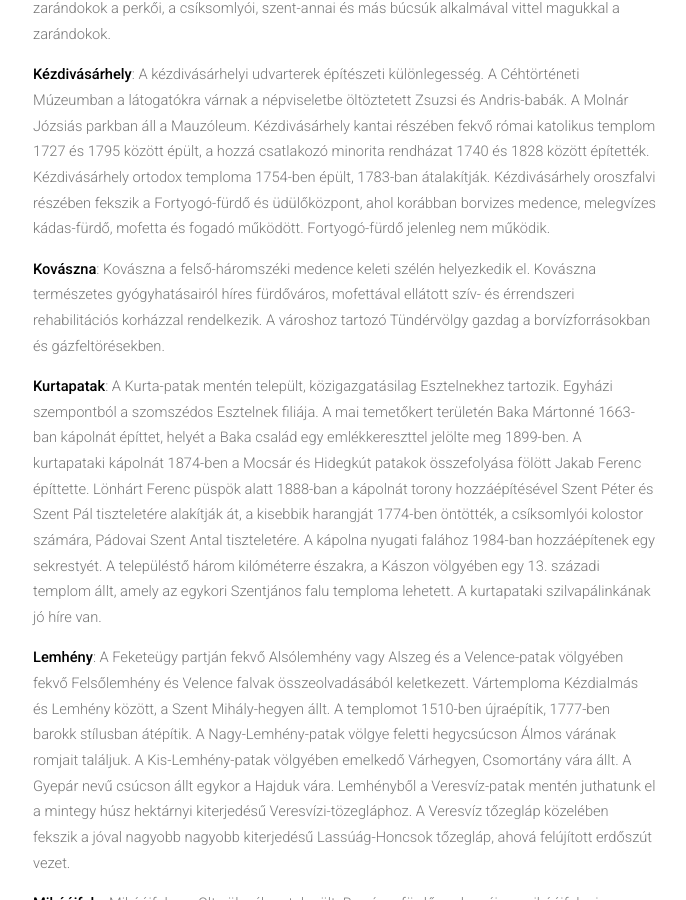
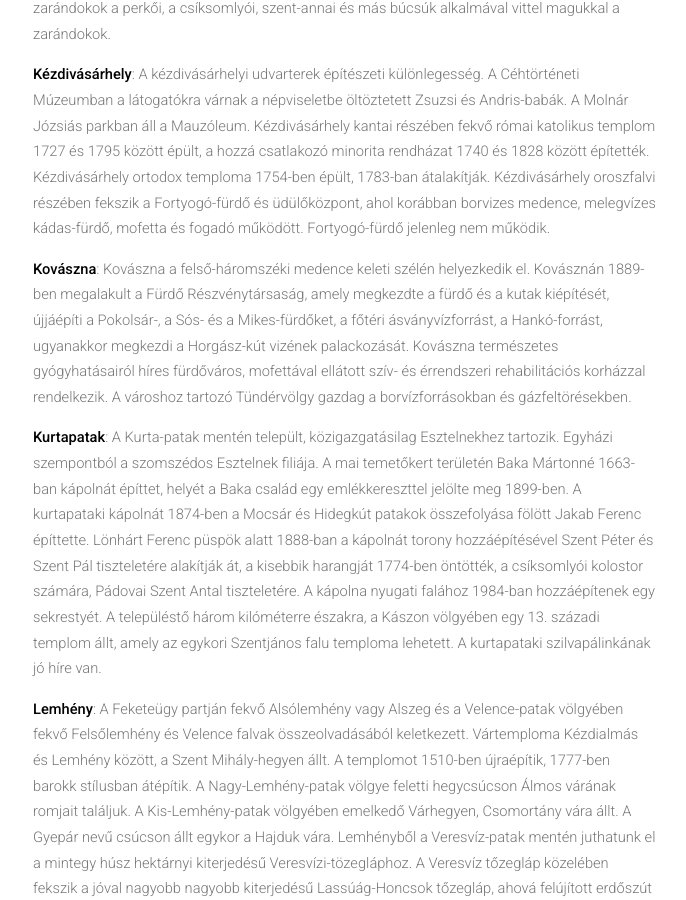
Before and after one commit to siculia/siculia.github.io, a Jekyll site: the page built from siculia-haromszek.html, in a window 1280 px wide and 900 px high, scrolled down 4784 px. Shown: the whole window, without its empty margins (127-813 px from the left). Built offline with Jekyll 4.4.1, drawn with Linux system fonts in a browser that asks for light colours; nearby versions of some CDN libraries; library files that are not in the unit come from our copies.

Commit message:
Kovászna

```diff
--- a/siculia-haromszek.html
+++ b/siculia-haromszek.html
@@ -59,8 +59,8 @@ layout: default
 							<p style="text-align: left;"><b>Kézdikővár</b>: Kézdikővár a Peselnek pataka mentén, a Háromszéki-medence peremén fekszik. Kővár római katolikus templomerődjét 1825-ben építették fel. A település régebben a Céklás-patak völgyében terült el. A Kővártól északkeletre húzódó Szárazpataki-völgyben több kénes forrás ismert. A Kővári-patak völgyében van a kénes vízű Büdös-kút. A Kászon-patak teraszán vannak az Erzsébet-vár, másként Poly-vár romjai, közelében az Erzsébet kútja.</p>
 							<p style="text-align: left;"><b>Kiskászon</b>: A Kászon-patak völgyében, a Perkő-hegy nyugati oldalán fekszik. Kiskászonon keresztül haladt át az országút, amely összeköttetést biztosított Kászonszékkel és ezen keresztül Csíkszékkel. A Kiskászon környékén álló, azóta eltűnt Szent János nevezetű településről az 1584-ből származó leírás adott hírt. A hagyomány szerint a tatárok által elpusztított Szent János településről a lakók Polyánba költöztek. Római katolikus teploma egy lakóház átalakításából jön létre 1978-1984 között. A sepsiszentgyörgyi Székely Nemzeti Múzeum részekénet 1996-ban létrejön a Bucsújárók emlékháza, itt őrzik azokat az emlékeket, búcsújáró zászlókat, csengettyűket, kegytárgyakat, szobrokat, énekes és imakönyveket, feszületeket, amelyeket a zarándokok a perkői, a csíksomlyói, szent-annai és más búcsúk alkalmával vittel magukkal a zarándokok.</p>
 							<p style="text-align: left;"><b>Kézdivásárhely</b>: A kézdivásárhelyi udvarterek építészeti különlegesség. A Céhtörténeti Múzeumban a látogatókra várnak a népviseletbe öltöztetett Zsuzsi és Andris-babák. A Molnár Józsiás parkban áll a Mauzóleum. Kézdivásárhely kantai részében fekvő római katolikus templom 1727 és 1795 között épült, a hozzá csatlakozó minorita rendházat 1740 és 1828 között építették. Kézdivásárhely ortodox temploma 1754-ben épült, 1783-ban átalakítják. Kézdivásárhely oroszfalvi részében fekszik a Fortyogó-fürdő és üdülőközpont, ahol korábban borvizes medence, melegvízes kádas-fürdő, mofetta és fogadó működött. Fortyogó-fürdő jelenleg nem működik.</p>
-							<p style="text-align: left;"><b>Kovászna</b>: Kovászna a felső-háromszéki medence keleti szélén helyezkedik el. Kovászna természetes gyógyhatásairól híres fürdőváros, mofettával ellátott szív- és érrendszeri rehabilitációs korházzal rendelkezik. A városhoz tartozó Tündérvölgy gazdag a borvízforrásokban és gázfeltörésekben.</p>
-							<p style="text-align: left;"><b>Kurtapatak</b>: A Kurta-patak mentén települt, közigazgatásilag Esztelnekhez tartozik. Egyházi szempontból a szomszédos Esztelnek filiája. A mai temetőkert területén Baka Mártonné 1663-ban kápolnát építtet, helyét a Baka család egy emlékkereszttel jelölte meg 1899-ben.  A kurtapataki kápolnát 1874-ben a Mocsár és Hidegkút patakok összefolyása fölött Jakab Ferenc építtette. Lönhárt Ferenc püspök alatt 1888-ban a kápolnát torony hozzáépítésével Szent Péter és Szent Pál tiszteletére alakítják át, a kisebbik harangját 1774-ben öntötték, a csíksomlyói kolostor számára, Pádovai Szent Antal tiszteletére. A kápolna nyugati falához 1984-ban hozzáépítenek egy sekrestyét. A településtő három kilóméterre északra, a Kászon völgyében egy 13. századi templom állt, amely az egykori Szentjános falu temploma lehetett. A kurtapataki szilvapálinkának jó híre van.</p>
+							<p style="text-align: left;"><b>Kovászna</b>: Kovászna a felső-háromszéki medence keleti szélén helyezkedik el. Kovásznán 1889-ben megalakult a Fürdő Részvénytársaság, amely megkezdte a fürdő és a kutak kiépítését, újjáépíti a Pokolsár-, a Sós- és a Mikes-fürdőket, a főtéri ásványvízforrást, a Hankó-forrást, ugyanakkor megkezdi a Horgász-kút vizének palackozását. Kovászna természetes gyógyhatásairól híres fürdőváros, mofettával ellátott szív- és érrendszeri rehabilitációs korházzal rendelkezik. A városhoz tartozó Tündérvölgy gazdag a borvízforrásokban és gázfeltörésekben. </p>
+							<p style="text-align: left;"><b>Kurtapatak</b>: A Kurta-patak mentén települt, közigazgatásilag Esztelnekhez tartozik. Egyházi szempontból a szomszédos Esztelnek filiája. A mai temetőkert területén Baka Mártonné 1663-ban kápolnát építtet, helyét a Baka család egy emlékkereszttel jelölte meg 1899-ben. A kurtapataki kápolnát 1874-ben a Mocsár és Hidegkút patakok összefolyása fölött Jakab Ferenc építtette. Lönhárt Ferenc püspök alatt 1888-ban a kápolnát torony hozzáépítésével Szent Péter és Szent Pál tiszteletére alakítják át, a kisebbik harangját 1774-ben öntötték, a csíksomlyói kolostor számára, Pádovai Szent Antal tiszteletére. A kápolna nyugati falához 1984-ban hozzáépítenek egy sekrestyét. A településtő három kilóméterre északra, a Kászon völgyében egy 13. századi templom állt, amely az egykori Szentjános falu temploma lehetett. A kurtapataki szilvapálinkának jó híre van.</p>
 							<p style="text-align: left;"><b>Lemhény</b>: A Feketeügy partján fekvő Alsólemhény vagy Alszeg és a Velence-patak völgyében fekvő Felsőlemhény és Velence falvak összeolvadásából keletkezett. Vártemploma  Kézdialmás és Lemhény között, a Szent Mihály-hegyen állt.  A templomot 1510-ben újraépítik, 1777-ben barokk stílusban átépítik. A Nagy-Lemhény-patak völgye feletti hegycsúcson Álmos várának romjait találjuk. A Kis-Lemhény-patak völgyében emelkedő Várhegyen, Csomortány vára állt. A Gyepár nevű csúcson állt egykor a Hajduk vára. Lemhényből a Veresvíz-patak mentén juthatunk el a mintegy húsz hektárnyi kiterjedésű Veresvízi-tözegláphoz. A Veresvíz tőzegláp közelében fekszik a jóval nagyobb nagyobb kiterjedésű Lassúág-Honcsok tőzegláp, ahová felújított erdőszút vezet.</p>
 							<p style="text-align: left;"><b>Mikóújfalu</b>: Mikóújfalu az Olt-völgyében települt. Borvízes fürdőmedencéje a mikóújfalusi Bugyogó.</p>
 							<p style="text-align: left;"><b>Málnásfürdő</b>: Málnásfürdő híres természetes gyógyfürdőhely. A Lobogó-fürdő melett, a Semmseyné Bugyogója, másként Lábáztató, avagy Bivaly-feredő működött. A fürdő-közbirtokosság 1873-ban meleg borvízzel működő kádfürdőt épített és a már régebben kialakított, egykori Lobogó-fürdő medencéjére ráépíti a beüvegezett mennyezetű Herkules hideg tükör- és légfürdőt. A Herkules-tükörfürdő forrásvize a jelenlegi fürdőépületbe van bevezetve. Málnásfürdő <a href="http://www.aquasic.ro/malnas/">új kezelőközpontjában</a> egy melegvizes és egy hidegvizes borvízes-medence, meleg gyógyvizes kádas fürdő és szauna működik. Málnásfürdő szénsavsürítőjét az 1905-ben mélyített Siculia-fúrás szolgálta ki.</p>
```
